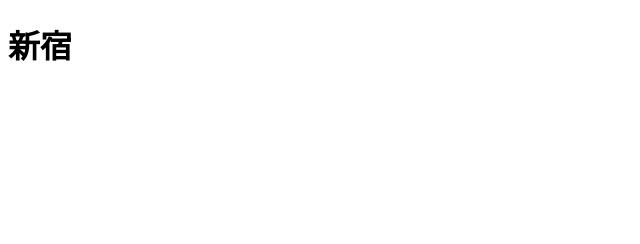
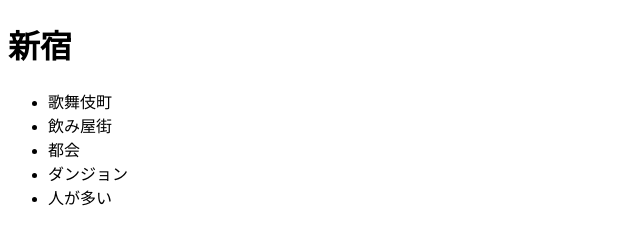
Before and after one commit to TakenobuSeo/team_D, a plain HTML site: page index.html in a window 1280 px wide. Shown: the whole page, without its empty margins (0-640 px from the left). Drawn offline with Linux system fonts and the light colour scheme.

Commit message:
新宿の連想ワードを追加

```diff
--- a/index.html
+++ b/index.html
@@ -8,5 +8,12 @@
 </head>
 <body>
     <h1>新宿</h1>
+    <ul>
+        <li>歌舞伎町</li>
+        <li>飲み屋街</li>
+        <li>都会</li>
+        <li>ダンジョン</li>
+        <li>人が多い</li>
+    </ul>
 </body>
 </html>
```
Also changed, not shown: 1 other file.
